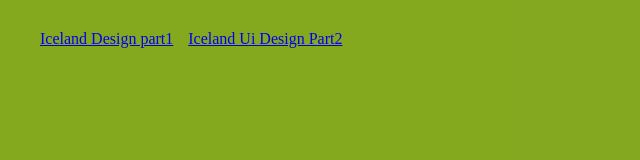
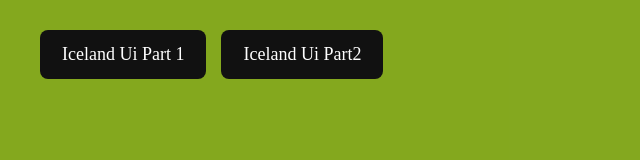
Before and after one commit to sreya-builds/UI-Design-WebPage, a plain HTML site: page index.html in a window 1280 px wide. Shown: the whole page, without its empty margins (0-640 px from the left). Drawn offline with Linux system fonts and the light colour scheme.

Commit message:
error solve

```diff
--- a/index.html
+++ b/index.html
@@ -7,9 +7,9 @@
     <title>Ui Design Concept</title>
 </head>
 <body>
-    <div class="btn-container">
-        <a href="./Iceland Ui/index.html">Iceland Design part1</a>
-        <a href="./Iceland Ui Design 2/index.html">Iceland Ui Design Part2</a>
+     <div class="btn-container">
+    <a href="./Iceland Ui/index.html" class="btn">Iceland Ui Part 1</a>
+    <a href="./Iceland Ui Design 2/index.html" class="btn">Iceland Ui Part2</a>
     </div>
 </body>
 </html>
```
